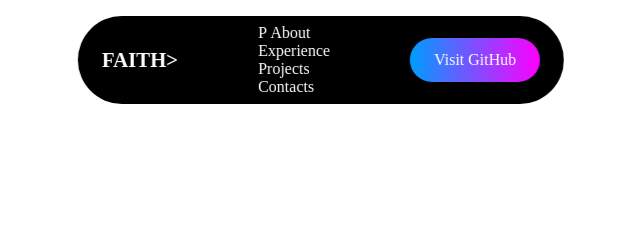
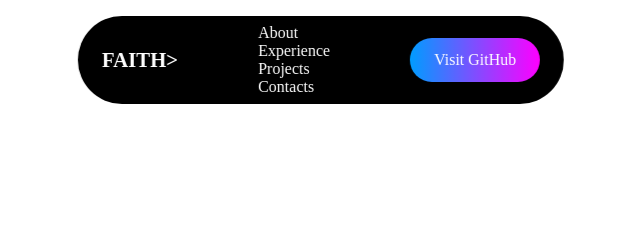
Before and after one commit to faith-musili/-my-first-portfolio, a plain HTML site: page index.html in a window 1280 px wide. Shown: the top 240 px of the page, 319-959 px from the left. Drawn offline with Linux system fonts and the light colour scheme; a script that the page names is missing.

Commit message:
update portfolio

```diff
--- a/index.html
+++ b/index.html
@@ -14,7 +14,7 @@
         <a href="#" class="logo"><span>FAITH></a>
 
         <ul class="nav-links">
-            <li>P
+            <li>
                 <a href="#about">About</a>
             </li>
             <li>
```
